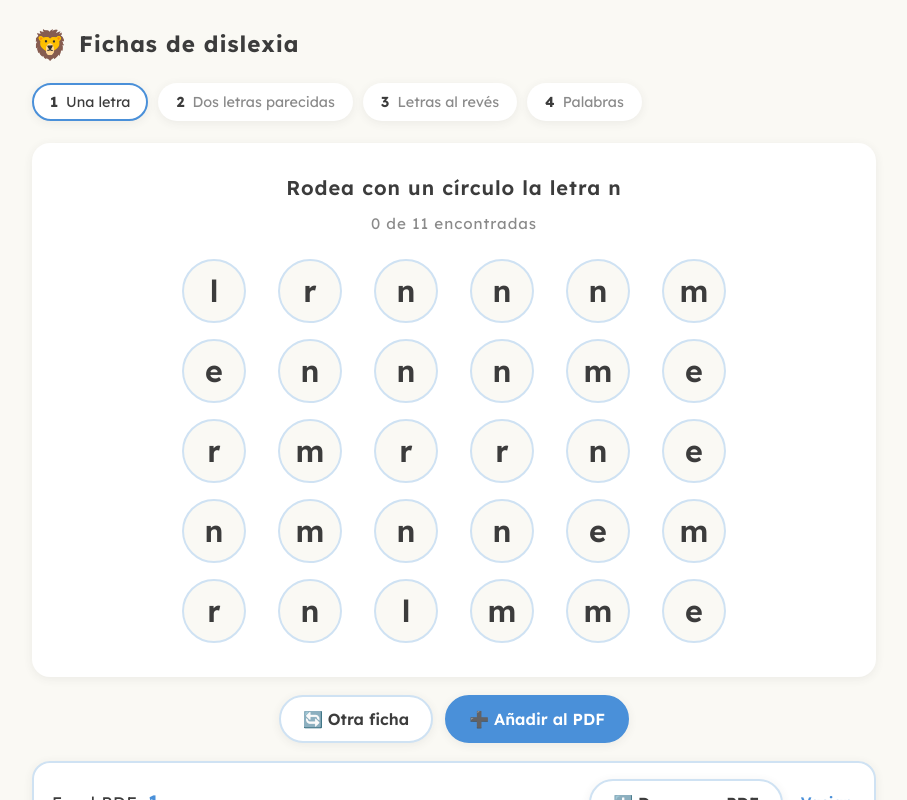
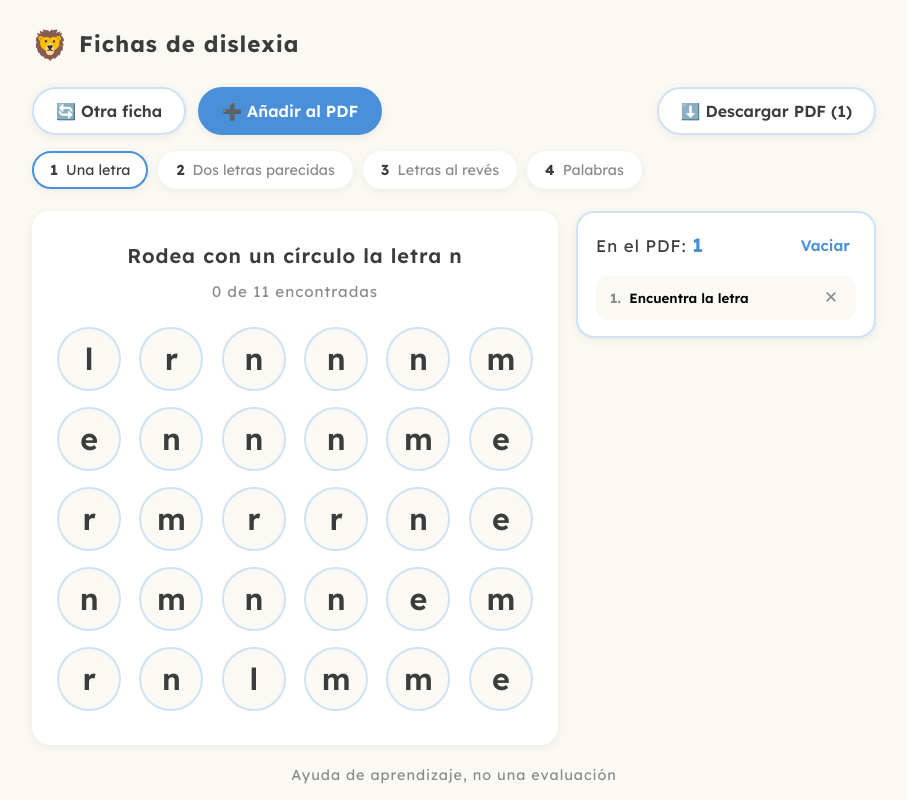
Before and after one commit to OlenaMyroshnykova/dyslexia-worksheets, a React (Vite) app: page / in a window 1280 px wide. Both pictures are taken after a click on the button "➕ Añadir al PDF". Shown: the top 800 px of the page, without its empty margins (186-1093 px from the left). Built offline with nearby package versions, Linux system fonts and the light colour scheme.

Commit message:
feat: enhance PDF basket functionality with preview and toolbar layout

```diff
--- a/src/components/App.jsx
+++ b/src/components/App.jsx
@@ -1,6 +1,6 @@
-import React, { useState, useMemo } from 'react';
+import React, { useState, useMemo, useEffect } from 'react';
 import { buildRound, LEVELS, randomSeed } from '../lib/generator.js';
-import { downloadPdf } from '../lib/pdf.js';
+import { downloadPdf, buildPdf } from '../lib/pdf.js';
 import FindLetter from './FindLetter.jsx';
 import ColorLetter from './ColorLetter.jsx';
 import GridCount from './GridCount.jsx';
@@ -18,7 +18,6 @@ const EXERCISE_VIEWS = {
 
 const CHEERS = ['¡Muy bien!', '¡Genial!', '¡Lo lograste!', '¡Buen trabajo!', '¡Eres un crack!'];
 
-// Spanish label for each exercise type, used in the PDF basket list.
 const TYPE_LABELS = {
   'find-letter': 'Encuentra la letra',
   'color-letter': 'Colorea por letra',
@@ -32,39 +31,42 @@ export default function App() {
   const [seed, setSeed] = useState(randomSeed());
   const [done, setDone] = useState(false);
 
-  // The "PDF basket": exercises the parent has chosen to collect.
-  // Each entry is a full round object (same shape the PDF builder expects),
-  // plus a unique key so React lists and removal work cleanly.
+  // PDF basket: each entry is a full round object + a stable _key.
   const [basket, setBasket] = useState([]);
+
+  // Which basket page is previewed in the left area (null = play mode).
+  const [previewKey, setPreviewKey] = useState(null);
 
   const round = useMemo(() => buildRound({ level, seed }), [level, seed]);
   const View = EXERCISE_VIEWS[round.type];
 
-  // Regenerate the on-screen exercise. Picks a fresh seed, so item positions
-  // and target letters change every time (generator stays seeded/reproducible).
   function regenerate() {
     setDone(false);
+    setPreviewKey(null);
     setSeed(randomSeed());
   }
 
-  // Add the exercise currently on screen to the PDF basket.
   function addToPdf() {
-    setBasket((b) => [...b, { ...round, _key: `${round.seed}-${b.length}` }]);
+    setBasket((b) => [...b, { ...round, _key: `${round.seed}-${b.length}-${Math.random().toString(36).slice(2, 7)}` }]);
   }
 
   function removeFromBasket(key) {
     setBasket((b) => b.filter((ex) => ex._key !== key));
+    setPreviewKey((cur) => (cur === key ? null : cur));
   }
 
   function clearBasket() {
     setBasket([]);
+    setPreviewKey(null);
   }
 
-  // Build one PDF from everything collected, in the order it was added.
   function downloadBasket() {
     if (basket.length === 0) return;
     downloadPdf(basket, `fichas-dislexia-${basket.length}.pdf`);
   }
+
+  const previewEx = basket.find((ex) => ex._key === previewKey) || null;
+  const previewIndex = basket.findIndex((ex) => ex._key === previewKey) + 1;
 
   return (
     <div className="app">
@@ -75,6 +77,27 @@ export default function App() {
         </div>
       </header>
 
+      {/* Top toolbar: regenerate + add (left) .... download (right) */}
+      <div className="toolbar">
+        <div className="toolbar-left">
+          <button className="action" onClick={regenerate}>
+            🔄 Otra ficha
+          </button>
+          <button className="action primary-action" onClick={addToPdf}>
+            ➕ Añadir al PDF
+          </button>
+        </div>
+        <div className="toolbar-right">
+          <button
+            className="action"
+            onClick={downloadBasket}
+            disabled={basket.length === 0}
+          >
+            ⬇️ Descargar PDF{basket.length ? ` (${basket.length})` : ''}
+          </button>
+        </div>
+      </div>
+
       <nav className="levels" aria-label="Niveles">
         {Object.entries(LEVELS).map(([n, info]) => (
           <button
@@ -82,6 +105,7 @@ export default function App() {
             className={`chip ${Number(n) === level ? 'on' : ''}`}
             onClick={() => {
               setLevel(Number(n));
+              setPreviewKey(null);
               setSeed(randomSeed());
               setDone(false);
             }}
@@ -91,8 +115,17 @@ export default function App() {
         ))}
       </nav>
 
+      {/* Two columns: stage / preview on the left, page list on the right */}
+      <div className="layout">
         <main className="stage">
-        {done ? (
+          {previewEx ? (
+            <PdfPreview
+              exercise={previewEx}
+              index={previewIndex}
+              onClose={() => setPreviewKey(null)}
+              onRemove={() => removeFromBasket(previewEx._key)}
+            />
+          ) : done ? (
             <div className="cheer">
               <p className="cheer-big">{CHEERS[seed % CHEERS.length]}</p>
               <button className="primary" onClick={regenerate}>
@@ -104,47 +137,36 @@ export default function App() {
           )}
         </main>
 
-      {/* Action bar: regenerate this exercise · add it to the PDF basket */}
-      <div className="actionbar">
-        <button className="action" onClick={regenerate}>
-          🔄 Otra ficha
-        </button>
-        <button className="action primary-action" onClick={addToPdf}>
-          ➕ Añadir al PDF
-        </button>
-      </div>
-
-      {/* PDF basket: grows as the parent collects a mix of exercise types */}
-      <section className="basket" aria-label="Fichas para el PDF">
+        <aside className="basket" aria-label="Fichas para el PDF">
           <div className="basket-head">
             <span className="basket-count">
               En el PDF: <b>{basket.length}</b>
             </span>
-          <div className="basket-actions">
-            <button
-              className="action"
-              onClick={downloadBasket}
-              disabled={basket.length === 0}
-            >
-              ⬇️ Descargar PDF
-            </button>
             {basket.length > 0 && (
               <button className="link" onClick={clearBasket}>
                 Vaciar
               </button>
             )}
           </div>
-        </div>
 
           {basket.length === 0 ? (
             <p className="basket-empty">
-            Añade fichas de distintos tipos y niveles, y descárgalas juntas en un PDF.
+              Añade fichas y aparecerán aquí. Toca una para verla antes de imprimir.
             </p>
           ) : (
             <ol className="basket-list">
               {basket.map((ex) => (
-              <li key={ex._key} className="basket-item">
+                <li
+                  key={ex._key}
+                  className={`basket-item ${ex._key === previewKey ? 'active' : ''}`}
+                >
+                  <button
+                    className="basket-open"
+                    onClick={() => setPreviewKey(ex._key)}
+                    title="Ver esta página"
+                  >
                     <span className="basket-type">{TYPE_LABELS[ex.type] || ex.type}</span>
+                  </button>
                   <button
                     className="basket-remove"
                     onClick={() => removeFromBasket(ex._key)}
@@ -157,7 +179,8 @@ export default function App() {
               ))}
             </ol>
           )}
-      </section>
+        </aside>
+      </div>
 
       <footer className="foot">
         <span className="muted">Ayuda de aprendizaje, no una evaluación</span>
@@ -165,3 +188,69 @@ export default function App() {
     </div>
   );
 }
+
+// Shows one exercise exactly as it will print, using the real PDF builder
+// (buildPdf) turned into a Blob URL displayed in an <iframe>. Re-renders once
+// web fonts are ready so mirrored glyphs (cross-reversed) look right.
+function PdfPreview({ exercise, index, onClose, onRemove }) {
+  const [url, setUrl] = useState(null);
+
+  useEffect(() => {
+    let cancelled = false;
+    let objectUrl = null;
+
+    function build() {
+      try {
+        const doc = buildPdf([exercise]);
+        const blob = doc.output('blob');
+        const next = URL.createObjectURL(blob);
+        if (cancelled) {
+          URL.revokeObjectURL(next);
+          return;
+        }
+        if (objectUrl) URL.revokeObjectURL(objectUrl);
+        objectUrl = next;
+        setUrl(next);
+      } catch (e) {
+        console.error('No se pudo generar la vista previa', e);
+        if (!cancelled) setUrl(null);
+      }
+    }
+
+    build();
+    // Rebuild after fonts load so canvas-drawn glyphs use Lexend.
+    if (typeof document !== 'undefined' && document.fonts && document.fonts.ready) {
+      document.fonts.ready.then(() => {
+        if (!cancelled) build();
+      });
+    }
+
+    return () => {
+      cancelled = true;
+      if (objectUrl) URL.revokeObjectURL(objectUrl);
+    };
+  }, [exercise]);
+
+  return (
+    <div className="preview">
+      <div className="preview-bar">
+        <span className="preview-title">
+          Página {index} · {TYPE_LABELS[exercise.type] || exercise.type}
+        </span>
+        <div className="preview-actions">
+          <button className="action" onClick={onClose}>
+            ↩ Volver a jugar
+          </button>
+          <button className="action danger" onClick={onRemove}>
+            🗑 Quitar
+          </button>
+        </div>
+      </div>
+      {url ? (
+        <iframe className="preview-frame" title="Vista previa de la ficha" src={url} />
+      ) : (
+        <p className="basket-empty">Generando vista previa…</p>
+      )}
+    </div>
+  );
+}
--- a/src/styles/basket.css
+++ b/src/styles/basket.css
@@ -1,15 +1,17 @@
-/* basket.css — action bar + PDF basket
-   Standalone styles for the regenerate / add-to-PDF / download flow.
-   Reuses the dyslexia-friendly variables from styles.css. */
+/* basket.css — toolbar, two-column layout, PDF basket & page preview
+   Standalone styles; reuses the dyslexia-friendly variables from styles.css. */
 
-/* ---- action bar (regenerate · add to PDF) ---- */
-.actionbar {
+/* ---- top toolbar: regenerate + add (left) · download (right) ---- */
+.toolbar {
   display: flex;
+  align-items: center;
+  justify-content: space-between;
   gap: 12px;
-  justify-content: center;
   flex-wrap: wrap;
-  margin: 18px 0 10px;
+  margin: 4px 0 16px;
 }
+.toolbar-left { display: flex; gap: 12px; flex-wrap: wrap; }
+.toolbar-right { display: flex; }
 
 .action {
   font-family: inherit;
@@ -34,14 +36,30 @@
 }
 .primary-action:hover:not(:disabled) { background: #3f7fc4; border-color: #3f7fc4; }
 
-/* ---- PDF basket ---- */
+.action.danger { color: #c0556c; }
+.action.danger:hover:not(:disabled) { border-color: #c0556c; background: #fdeef1; }
+
+/* ---- two-column layout ---- */
+.layout {
+  display: grid;
+  grid-template-columns: 1fr 300px;
+  gap: 18px;
+  align-items: start;
+  flex: 1;
+}
+
+/* stage already styled in styles.css; ensure it fills its column */
+.layout .stage { margin: 0; min-height: 420px; }
+
+/* ---- PDF basket (right column) ---- */
 .basket {
   background: var(--card);
   border: 2px solid var(--rule);
   border-radius: var(--r);
   padding: 16px 18px;
-  margin-top: 8px;
   box-shadow: var(--shadow);
+  position: sticky;
+  top: 12px;
 }
 
 .basket-head {
@@ -53,8 +71,6 @@
 }
 .basket-count { font-size: 1.05rem; }
 .basket-count b { color: var(--accent); font-size: 1.2rem; }
-
-.basket-actions { display: flex; align-items: center; gap: 12px; }
 
 .basket-empty {
   color: var(--muted);
@@ -74,13 +90,29 @@
 .basket-item {
   display: flex;
   align-items: center;
-  justify-content: space-between;
-  gap: 10px;
+  gap: 6px;
   background: var(--cream);
   border-radius: 12px;
-  padding: 10px 14px;
+  padding: 4px 8px 4px 4px;
   counter-increment: ficha;
+  border: 2px solid transparent;
+  transition: border-color 0.2s;
 }
+.basket-item.active { border-color: var(--accent); }
+
+/* the clickable area that opens the preview */
+.basket-open {
+  flex: 1;
+  text-align: left;
+  font-family: inherit;
+  cursor: pointer;
+  border: none;
+  background: transparent;
+  padding: 8px 8px;
+  border-radius: 10px;
+}
+.basket-open:hover { background: rgba(74, 144, 217, 0.10); }
+
 .basket-type { font-weight: 600; }
 .basket-type::before {
   content: counter(ficha) '. ';
@@ -88,15 +120,49 @@
   font-weight: 700;
   margin-right: 4px;
 }
+
 .basket-remove {
   font-family: inherit;
   cursor: pointer;
   border: none;
   background: transparent;
   color: var(--muted);
-  font-size: 1.1rem;
+  font-size: 1.05rem;
   line-height: 1;
-  padding: 4px 8px;
+  padding: 6px 8px;
   border-radius: 8px;
+  flex-shrink: 0;
 }
 .basket-remove:hover { color: var(--pink); background: #fdeef1; }
+
+/* ---- page preview (replaces the stage in place) ---- */
+.preview { display: flex; flex-direction: column; height: 100%; }
+.preview-bar {
+  display: flex;
+  align-items: center;
+  justify-content: space-between;
+  gap: 12px;
+  flex-wrap: wrap;
+  margin-bottom: 14px;
+}
+.preview-title { font-weight: 600; color: var(--ink); }
+.preview-actions { display: flex; gap: 10px; flex-wrap: wrap; }
+.preview-actions .action { padding: 9px 16px; font-size: 0.9rem; }
+
+.preview-frame {
+  width: 100%;
+  flex: 1;
+  min-height: 460px;
+  border: 2px solid var(--rule);
+  border-radius: 12px;
+  background: var(--cream);
+}
+
+/* ---- phone: stack to one column, basket drops below the exercise ---- */
+@media (max-width: 720px) {
+  .layout { grid-template-columns: 1fr; }
+  .basket { position: static; }
+  .toolbar { justify-content: stretch; }
+  .toolbar-left, .toolbar-right { flex: 1; }
+  .toolbar-right .action { width: 100%; }
+}
```
Lines whose indentation alone changed are shown as unchanged.
